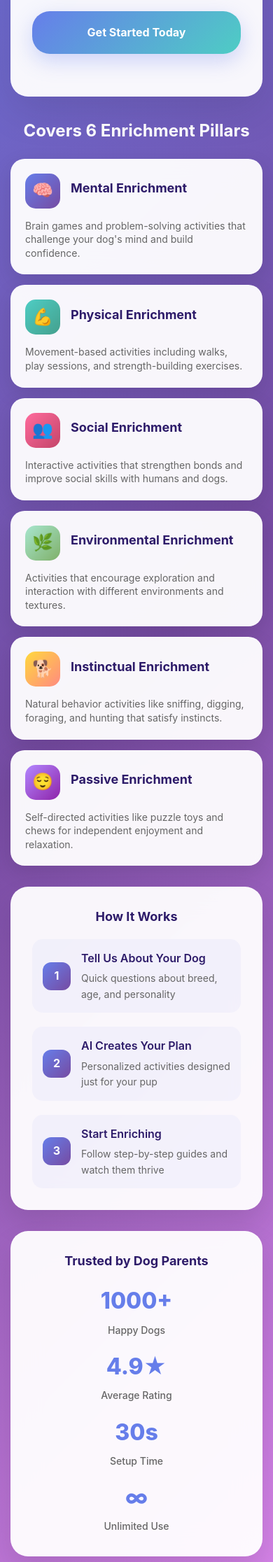
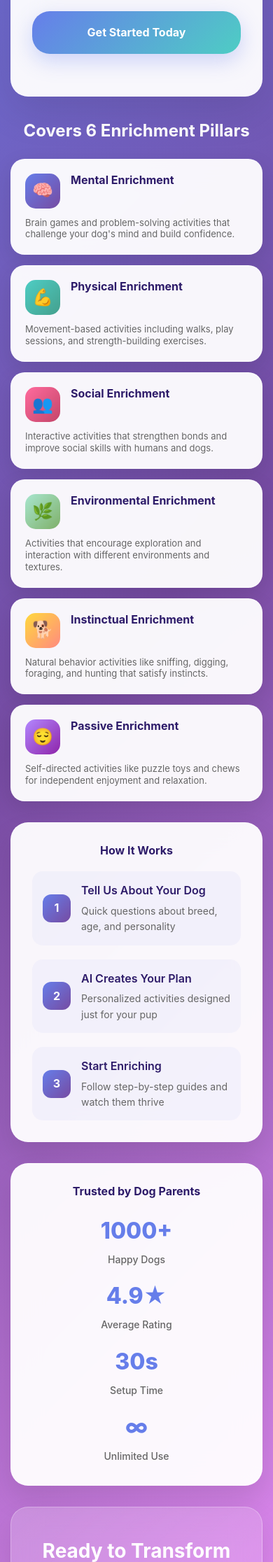
Before and after one commit to cherwood87/dog-enrichment-app, a Flask app: page / in a window 390 px wide. Shown: the part 793-3025 px from the top of the page at 70% size. Run offline with Flask 3, Linux system fonts and the light colour scheme.

Commit message:
✨ Major design system update + Landing page text fixes
🎨 Design System Updates:
- Applied purple gradient background across all pages
- Added floating geometric shapes animation
- Implemented glassmorphism cards with backdrop blur
- Unified color scheme (#2D1B69 for text)
- Consistent button styles and hover effects

🐛 Landing Page Fixes:
- Fixed text cutoff and overlap issues in enrichment cards
- Improved card layout structure and spacing
- Optimized text sizes and positioning
- Better mobile-responsive card design

📱 Mobile Improvements:
- Mobile-first approach with 430px container width
- Responsive breakpoints at 480px
- Touch-friendly button sizes and spacing

🔧 Pages Updated:
- Landing page: Enhanced hero + fixed card text layout
- Library page: Consistent styling with improved search/filter UI
- Form page (index.html): Complete redesign to match design system
- Results page: Unified styling
- Import page: Consistent design patterns

🌟 User Experience:
- Smooth animations and transitions
- Professional glassmorphism aesthetic
- Consistent visual hierarchy
- Fixed text readability issues
- Improved accessibility and usability

```diff
--- a/templates/landing.html
+++ b/templates/landing.html
@@ -221,9 +221,7 @@
             border: 1px solid rgba(255, 255, 255, 0.3);
             box-shadow: 0 10px 30px rgba(0, 0, 0, 0.1);
             transition: all 0.3s ease;
-            min-height: 140px;
-            display: flex;
-            flex-direction: column;
+            min-height: 120px;
         }
 
         .enrichment-card:hover {
@@ -233,9 +231,8 @@
 
         .card-header {
             display: flex;
-            align-items: center;
-            margin-bottom: 15px;
-            flex-shrink: 0;
+            align-items: flex-start;
+            margin-bottom: 12px;
         }
 
         .card-icon {
@@ -252,23 +249,21 @@
 
         .card-content {
             flex: 1;
-            display: flex;
-            flex-direction: column;
         }
 
         .card-title {
             color: #2D1B69;
-            font-size: 18px;
+            font-size: 16px;
             font-weight: 700;
-            margin-bottom: 8px;
-            line-height: 1.3;
+            margin-bottom: 0;
+            line-height: 1.2;
         }
 
         .card-description {
             color: #666;
-            font-size: 14px;
-            line-height: 1.4;
-            flex: 1;
+            font-size: 13px;
+            line-height: 1.3;
+            margin-top: 8px;
         }
 
         /* Icon gradients */
@@ -464,7 +459,7 @@
                             <div class="card-title">Mental Enrichment</div>
                         </div>
                     </div>
-                    <p class="card-description">Brain games and problem-solving activities that challenge your dog's mind and build confidence.</p>
+                    <div class="card-description">Brain games and problem-solving activities that challenge your dog's mind and build confidence.</div>
                 </div>
 
                 <div class="enrichment-card">
@@ -474,7 +469,7 @@
                             <div class="card-title">Physical Enrichment</div>
                         </div>
                     </div>
-                    <p class="card-description">Movement-based activities including walks, play sessions, and strength-building exercises.</p>
+                    <div class="card-description">Movement-based activities including walks, play sessions, and strength-building exercises.</div>
                 </div>
 
                 <div class="enrichment-card">
@@ -484,7 +479,7 @@
                             <div class="card-title">Social Enrichment</div>
                         </div>
                     </div>
-                    <p class="card-description">Interactive activities that strengthen bonds and improve social skills with humans and dogs.</p>
+                    <div class="card-description">Interactive activities that strengthen bonds and improve social skills with humans and dogs.</div>
                 </div>
 
                 <div class="enrichment-card">
@@ -494,7 +489,7 @@
                             <div class="card-title">Environmental Enrichment</div>
                         </div>
                     </div>
-                    <p class="card-description">Activities that encourage exploration and interaction with different environments and textures.</p>
+                    <div class="card-description">Activities that encourage exploration and interaction with different environments and textures.</div>
                 </div>
 
                 <div class="enrichment-card">
@@ -504,7 +499,7 @@
                             <div class="card-title">Instinctual Enrichment</div>
                         </div>
                     </div>
-                    <p class="card-description">Natural behavior activities like sniffing, digging, foraging, and hunting that satisfy instincts.</p>
+                    <div class="card-description">Natural behavior activities like sniffing, digging, foraging, and hunting that satisfy instincts.</div>
                 </div>
 
                 <div class="enrichment-card">
@@ -514,7 +509,7 @@
                             <div class="card-title">Passive Enrichment</div>
                         </div>
                     </div>
-                    <p class="card-description">Self-directed activities like puzzle toys and chews for independent enjoyment and relaxation.</p>
+                    <div class="card-description">Self-directed activities like puzzle toys and chews for independent enjoyment and relaxation.</div>
                 </div>
             </div>
         </div>
```
Also changed, not shown: 1 other file.
